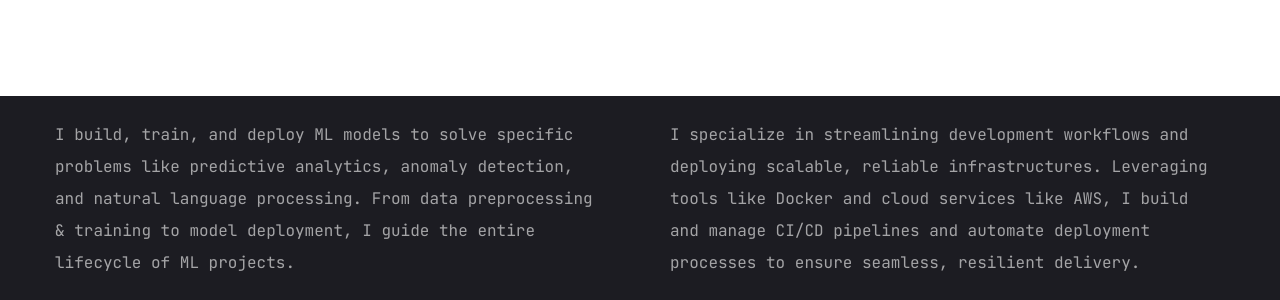
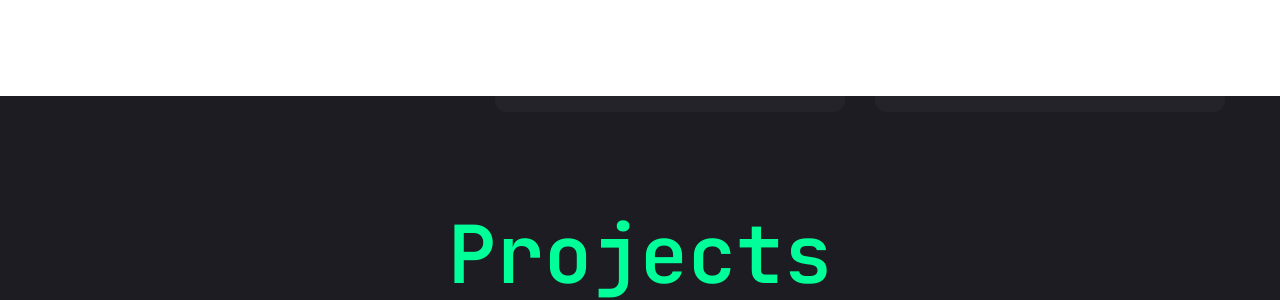
Before and after one commit to amha-kindu/portfolio, a Next.js app: page / in a window 1280 px wide. Shown: the part 1504-1804 px from the top of the page. Built offline with nearby package versions, Linux system fonts and the light colour scheme.

Commit message:
remove services

```diff
--- a/app/page.jsx
+++ b/app/page.jsx
@@ -10,9 +10,6 @@ const Home = () => {
         <div className="flex flex-col items-center justify-center gap-4">
             {/* Hero Section */}
             <HeroSection/>
-
-            {/* Services Section */}
-            <Services/>
 
             {/* Resume Section */}
             <Resume/>
--- a/components/sections/Services.jsx
+++ /dev/null
@@ -1,87 +0,0 @@
-"use client";
-
-import Link from "next/link";
-import { motion } from "framer-motion";
-import { BsArrowDownRight } from "react-icons/bs";
-
-const services = [
-    {
-        num: '01',
-        title: "Full-Stack Web Development",
-        description: "I specialize in developing end-to-end, high-performance web applications using modern techstacks. I focus on creating scalable, maintainable code that enhances user experience and meets business goals.",
-        href: ""
-    },
-    {
-        num: '02',
-        title: "AI-Powered Applications",
-        description: "I build AI-driven web applications using machine learning and LLMs to boost user engagement, automate workflows, and deliver data-driven insights through features like recommendation engines and chatbots.",
-        href: ""
-    },
-    {
-        num: '03',
-        title: "Machine Learning Solutions",
-        description: "I build, train, and deploy ML models to solve specific problems like predictive analytics, anomaly detection, and natural language processing. From data preprocessing & training to model deployment, I guide the entire lifecycle of ML projects.",
-        href: ""
-    },
-    {
-        num: '04',
-        title: "DevOps & Cloud Infrastructure",
-        description: "I specialize in streamlining development workflows and deploying scalable, reliable infrastructures. Leveraging tools like Docker and cloud services like AWS, I build and manage CI/CD pipelines and automate deployment processes to ensure seamless, resilient delivery.",
-        href: ""
-    }
-]
-
-
-
-const Services = () => {
-    return (
-        <section id="services" className="min-h-[80vh] flex flex-col justify-center py-12 xl:py-8">
-            <div className="container mx-auto">
-                <h1 className="h1 w-full text-center mb-12 text-accent">Services</h1>
-                <motion.div
-                    initial={{ opacity: 0 }}
-                    animate={{
-                        opacity: 1,
-                        transition: {
-                            delay: 2.4, duration: 0.4, ease: "easeIn"
-                        }
-                    }}
-                    className="grid grid-cols-1 md:grid-cols-2 gap-[60px]"
-                >
-                    {services.map((service, index) => {
-                        return (
-                            <div key={index} className="flex-1 flex flex-col justify-center gap-6 group">
-                                {/* top */}
-                                <div className="w-full flex justify-between items-center">
-                                    <div
-                                        className="text-5xl font-extrabold text-outline text-transparent group-hover:text-outline-hover transition-all duration-500"
-                                    >
-                                        {service.num}
-                                    </div>
-                                    <Link href={service.href} className="w-[70px] h-[70px] rounded-full bg-white group-hover:bg-accent transition-all duration-500 flex justify-center items-center hover:-rotate-45">
-                                        <BsArrowDownRight className="text-primary text-3xl" />
-                                    </Link>
-                                </div>
-
-                                {/* title */}
-                                <h2 className="text-[42px] font-bold leading-none text-white group-hover:text-accent transition-all duration-500 ">
-                                    {service.title}
-                                </h2>
-
-                                {/* description */}
-                                <p className="text-white/60">{service.description}</p>
-
-                                {/* border */}
-                                <div className="border-b border-white/20 w-full"></div>
-                            </div>
-                        );
-                    })
-                    }
-
-                </motion.div>
-            </div>
-        </section>
-    )
-}
-
-export default Services
```
